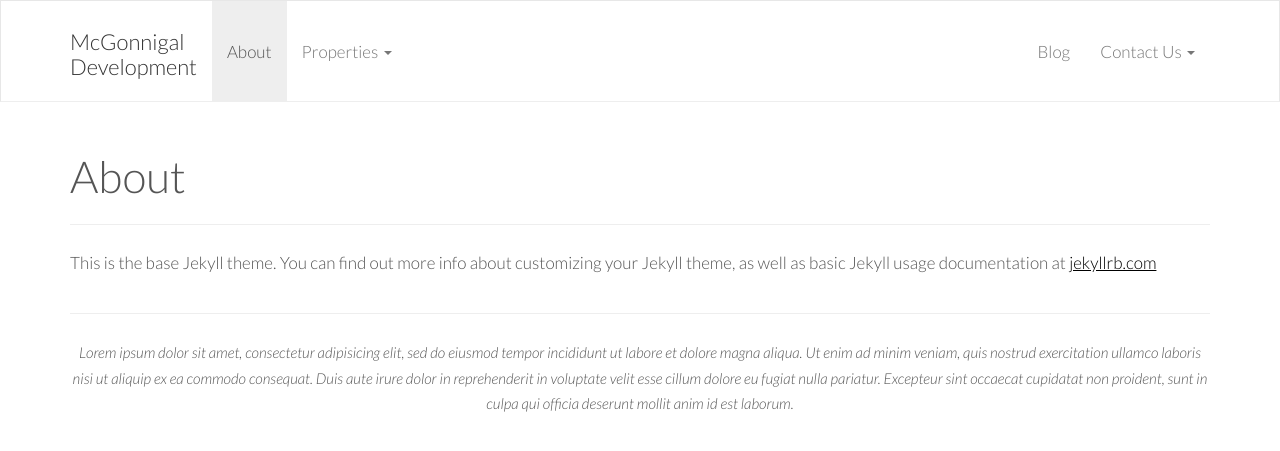
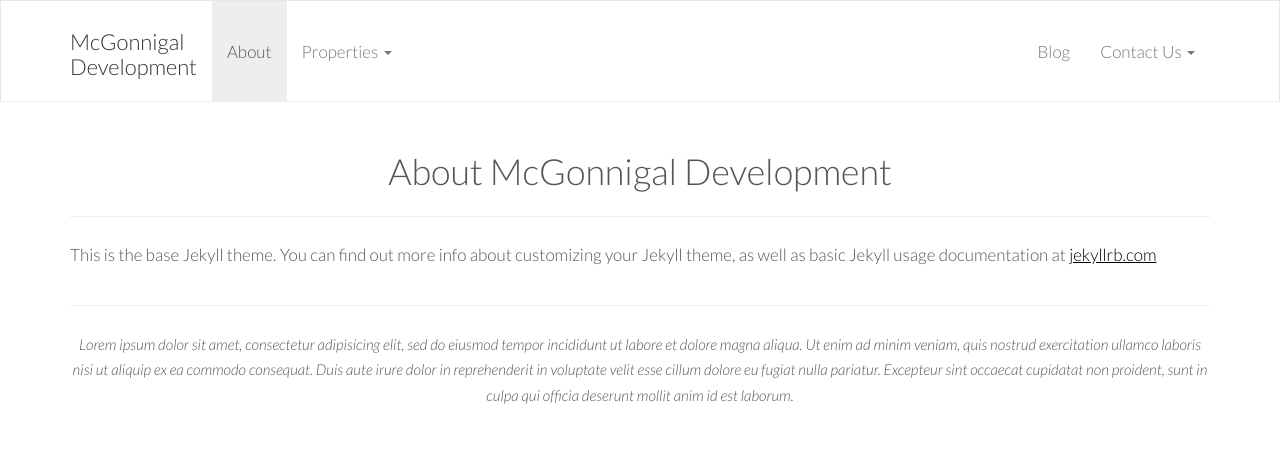
Before and after one commit to kjmagic13/mcgondev-jekyll, a Jekyll site: the page built from pages/about.md, in a window 1280 px wide. Shown: the top 451 px of the page. Built offline with Jekyll 4.4.1, drawn with Linux system fonts in a browser that asks for light colours.

Commit message:
center titles on page layout

```diff
--- a/_layouts/page.html
+++ b/_layouts/page.html
@@ -8,7 +8,7 @@
 
 	{% unless page.image %}
 	<header class="page-header">
-		<h1 class="page-title">{{ page.title }}</h1>
+		<h1 class="h2 page-title text-center">{{ page.title }}</h1>
 	</header>
 	{% endunless %}
 
--- a/pages/about.md
+++ b/pages/about.md
@@ -1,6 +1,6 @@
 ---
 layout: page
-title: About
+title: About McGonnigal Development
 permalink: /about/
 ---
 
```
